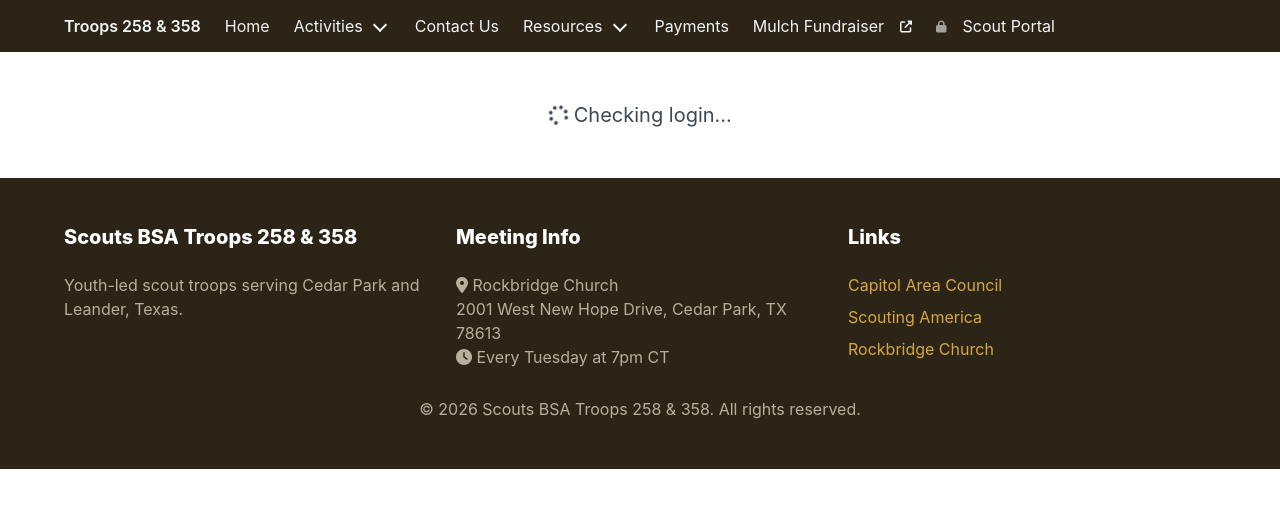
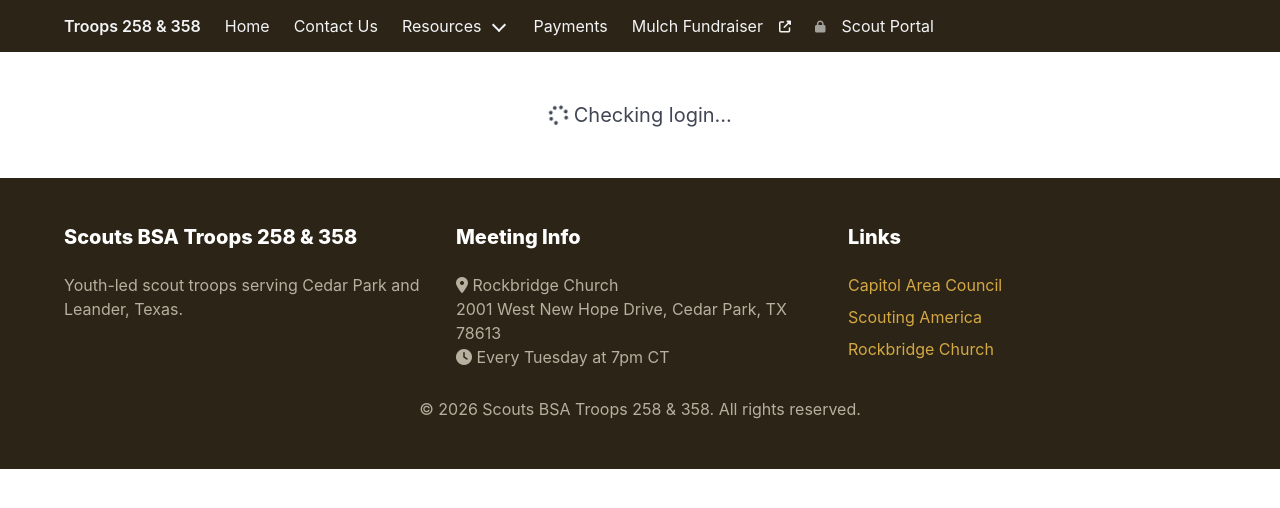
Before and after one commit to jhickman55/Scouts258and358, a Jekyll site: the page built from scout-portal/index.html, in a window 1280 px wide. Shown: the top 508 px of the page. Built offline with Jekyll 4.4.1, drawn with Linux system fonts in a browser that asks for light colours; comment, search, counter and statistics services are not loaded.

Commit message:
Move Photo Library behind Scout Portal login
- Remove Activities dropdown from public nav
- Change Photo Library to protected layout
- Move permalink to /scout-portal/photo-library/
- Add Photo Library card to Scout Portal hub

Co-Authored-By: Claude Opus 4.6 <noreply@anthropic.com>

```diff
--- a/_data/navigation.yml
+++ b/_data/navigation.yml
@@ -1,11 +1,6 @@
 main:
   - title: Home
     url: /
-  - title: Activities
-    url: /activities/
-    children:
-      - title: Photo Library
-        url: /photo-library/
   - title: Contact Us
     url: /contact/
   - title: Resources
--- a/scout-portal/index.html
+++ b/scout-portal/index.html
@@ -97,6 +97,17 @@ permalink: /scout-portal/
       </div>
     </div>
   </div>
+
+  <div class="column is-4">
+    <div class="card">
+      <div class="card-content has-text-centered">
+        <span class="icon is-large has-text-primary"><i class="fas fa-camera fa-3x"></i></span>
+        <h3 class="title is-5 mt-3">Photo Library</h3>
+        <p>Photos from troop activities and events.</p>
+        <a href="{{ '/scout-portal/photo-library/' | relative_url }}" class="button is-primary is-outlined mt-3">View Photos</a>
+      </div>
+    </div>
+  </div>
 </div>
 
 <div class="has-text-centered mt-6">
```
Also changed, not shown: photo-library.md (+2 -2 lines).
